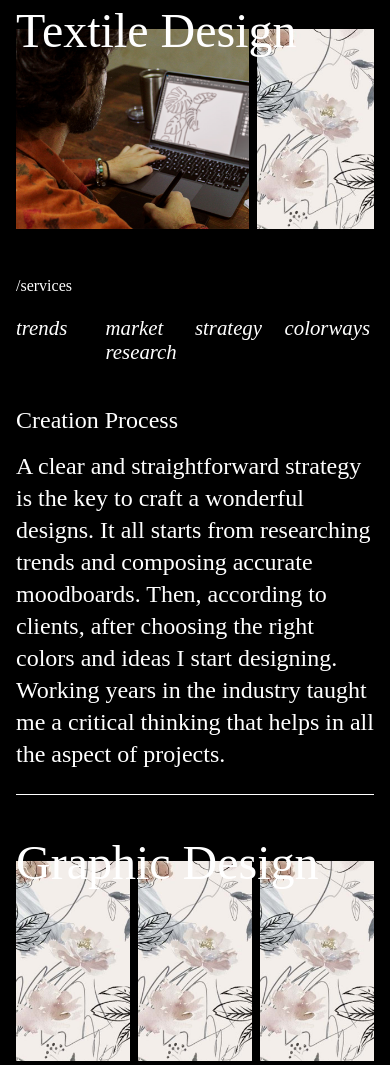
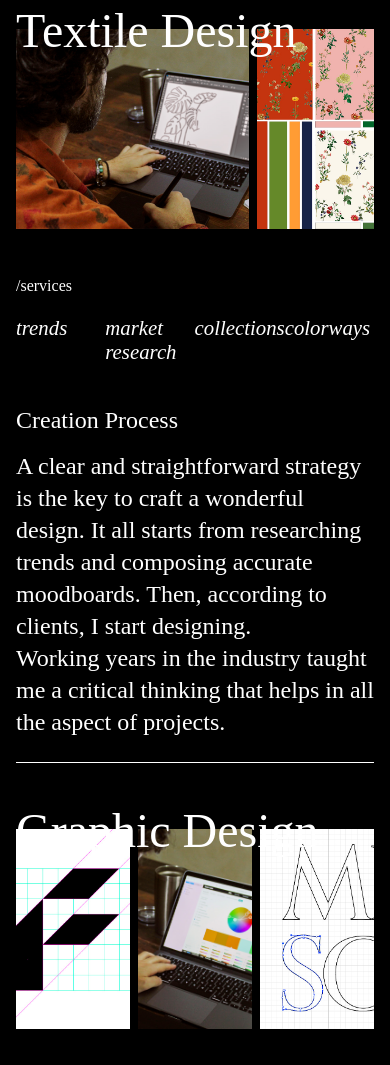
Before and after one commit to michelescudieri/web-portfolio, a plain HTML site: page work.html in a window 390 px wide. Shown: the part 774-1839 px from the top of the page. Drawn offline with Linux system fonts and the light colour scheme; a script that the page names is missing; a web font is replaced by a local one.

Commit message:
mobile fix

```diff
--- a/work.html
+++ b/work.html
@@ -50,7 +50,7 @@
 
                 <div class="textile-gallery">
                    <a href=""><img src="/images/foto-text1.jpg" alt=""></a>
-                   <a href=""><img src="/images/foto-prova.jpg" alt=""></a>
+                   <a href=""><img src="/images/text-var.jpg" alt=""></a>
                 </div>
 
                 <div data-scroll class="work-services">
@@ -60,7 +60,7 @@
                        <ul data-scroll data-scroll-speed="1.3" class="services-list">
                           <li>trends</li>
                           <li>market research</li>
-                          <li>strategy</li>
+                          <li>collections</li>
                           <li>colorways</li>
                         </ul>
 
@@ -70,10 +70,9 @@
 
                     <h4 data-scroll data-scroll-speed="0.8">Creation Process</h4>
                     <p data-scroll data-scroll-speed="1.3"> A clear and straightforward strategy is the key
-                        to craft a wonderful designs. It all starts from
+                        to craft a wonderful design. It all starts from
                         researching trends and composing accurate
-                        moodboards. Then, according to clients, after
-                        choosing the right colors and ideas I start
+                        moodboards. Then, according to clients, I start
                         designing.
                         <br>
                         Working years in the industry taught me a critical
@@ -91,9 +90,9 @@
             <div data-scroll class="graphic-container">
 
                 <div class="graphic-gallery">
-                   <a href=""><img src="images/foto-prova.jpg" alt=""></a>
-                   <a href=""><img src="images/foto-prova.jpg" alt=""></a>
-                   <a href=""><img src="images/foto-prova.jpg" alt=""></a>
+                   <a href=""><img src="/images/graph-logo.jpg" alt=""></a>
+                   <a href=""><img src="/images/graph-col.jpg" alt=""></a>
+                   <a href=""><img src="/images/graph-typ.jpg" alt=""></a>
                 </div>
 
                 <div data-scroll class="work-services">
```
Also changed, not shown: images/foto-text2.jpg, images/graph-col.jpg (added), images/graph-logo.jpg (added), images/graph-typ.jpg (added), images/text-var.jpg (added).
